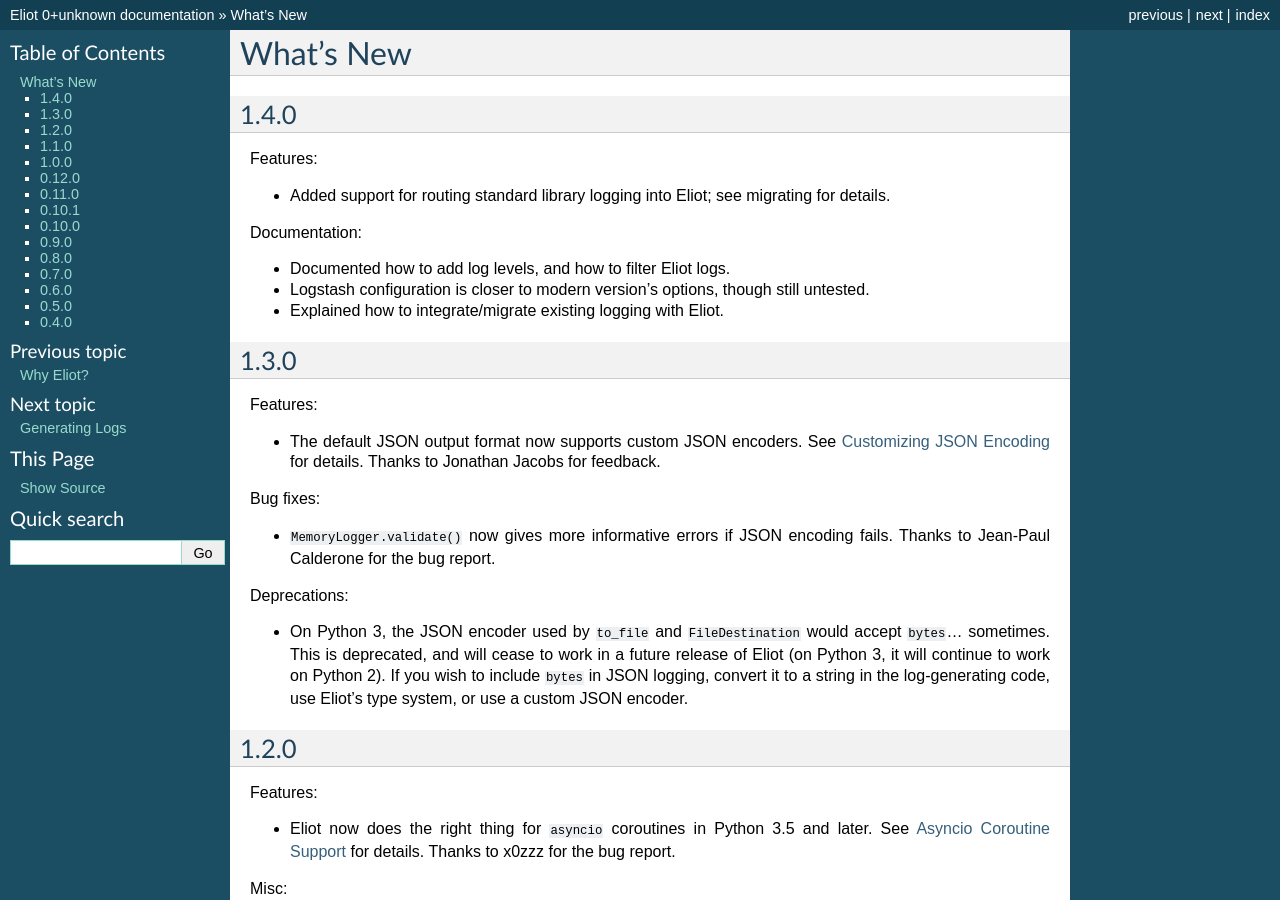
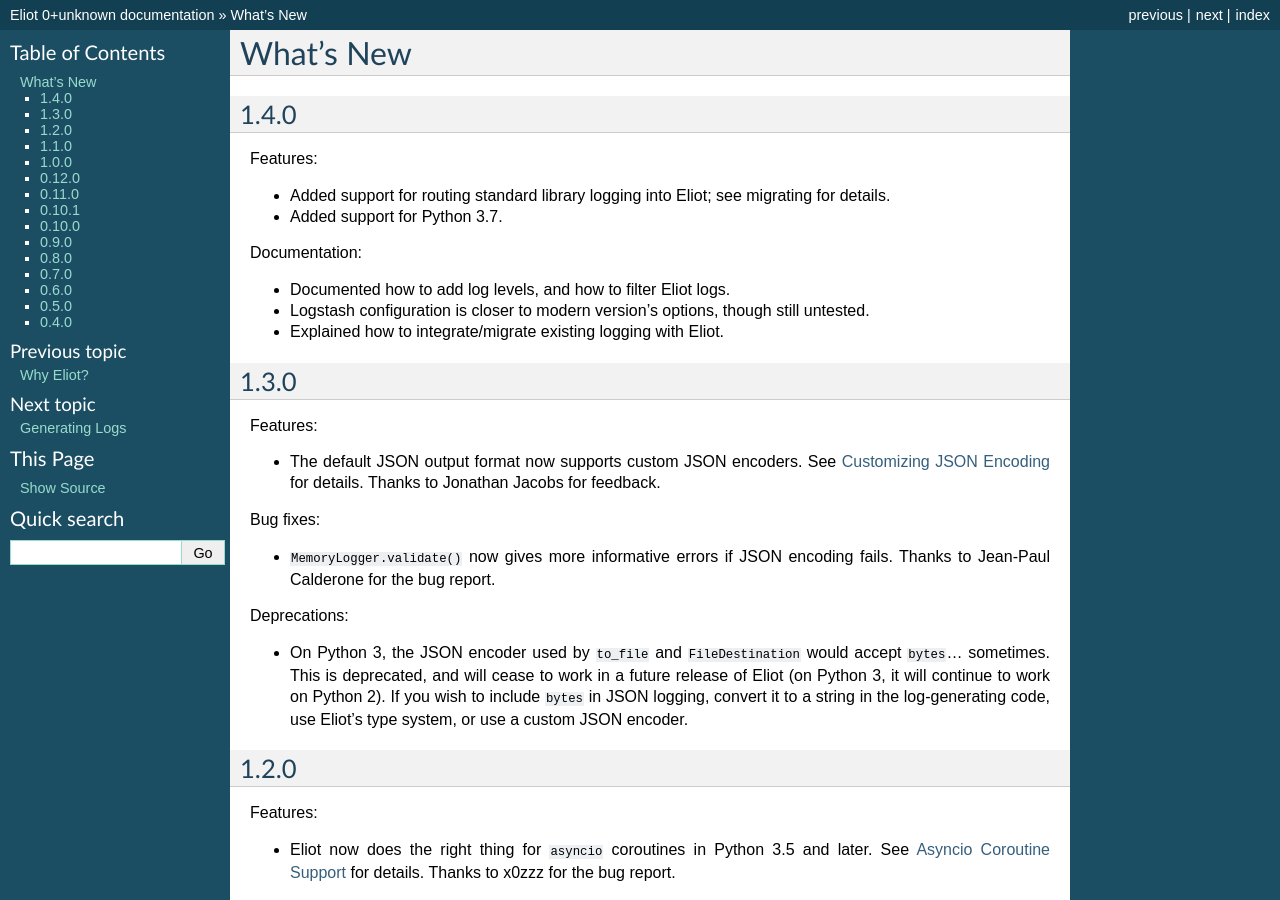
Before and after one commit to itamarst/eliot, a Sphinx documentation site: the page built from docs/source/news.rst, in a window 1280 px wide and 900 px high. Built offline with Sphinx 7.4.7, drawn with Linux system fonts in a browser that asks for light colours; pages that are not in the unit, such as notebooks, are missing from menus.

Commit message:
News entry.

```diff
--- a/docs/source/news.rst
+++ b/docs/source/news.rst
@@ -7,6 +7,7 @@
 Features:
 
 * Added support for routing standard library logging into Eliot; see :ref:`migrating` for details.
+* Added support for Python 3.7.
 
 Documentation:
 
```
